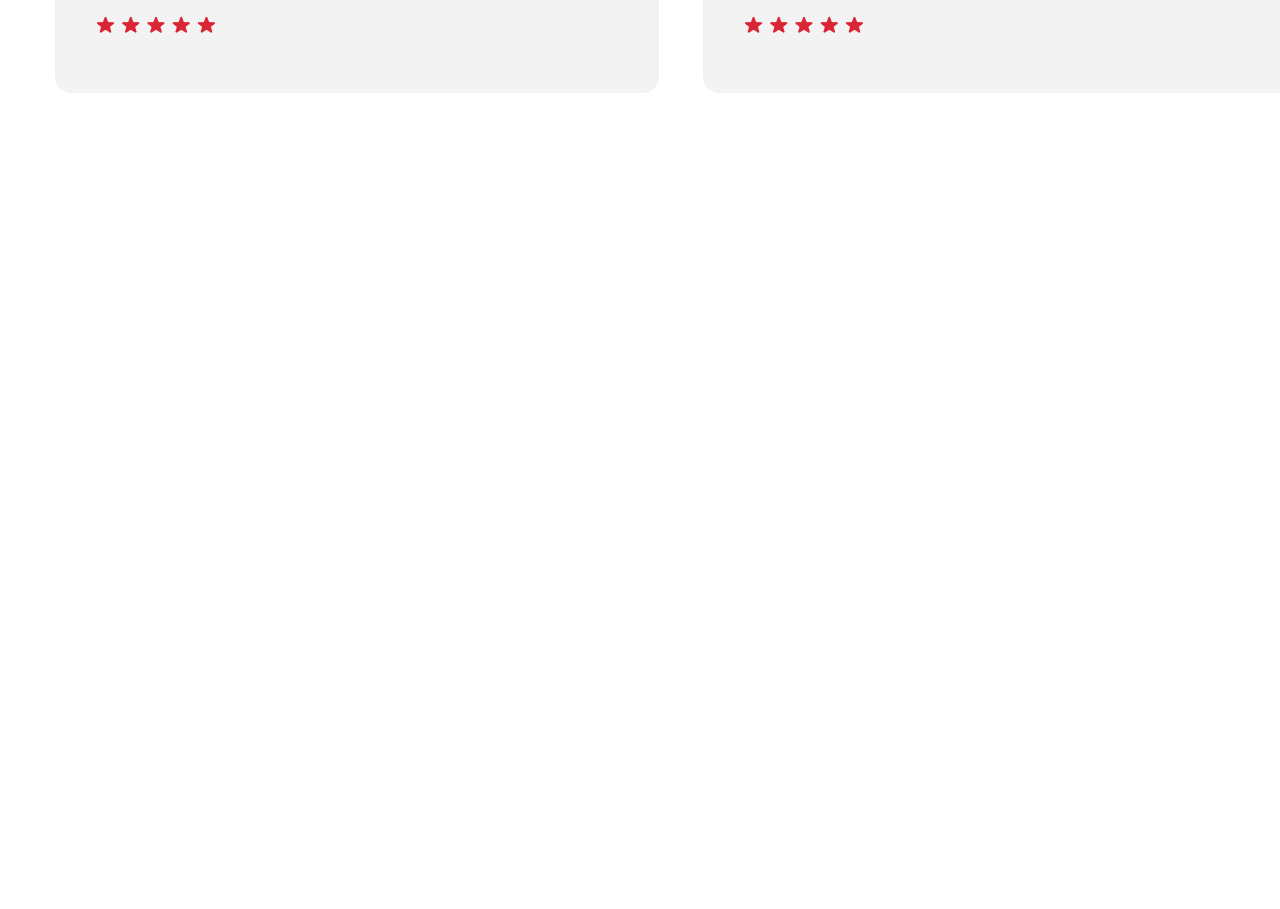
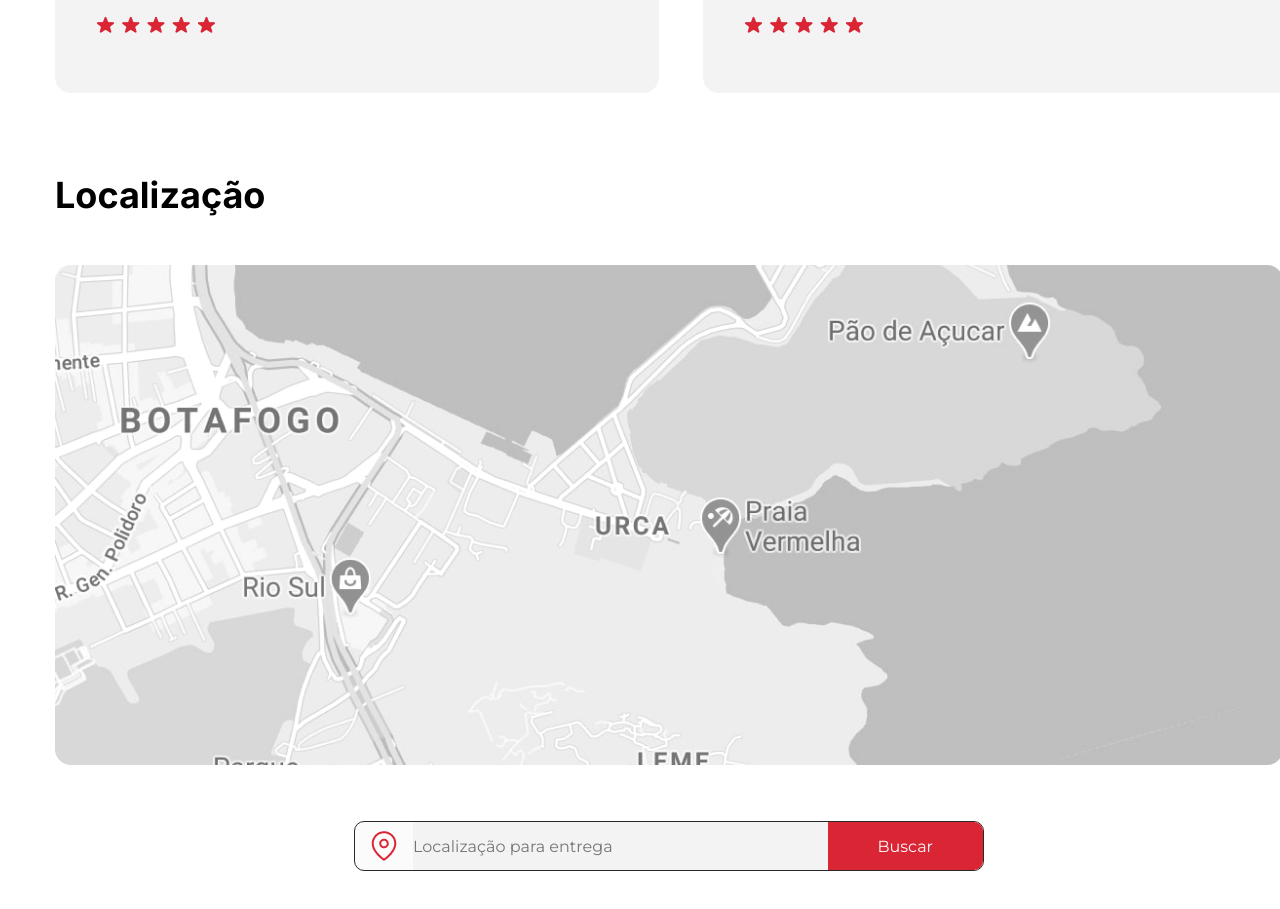
Before and after one commit to brennerpaiva/-japanese-restaurant, a Next.js app: page / in a window 1280 px wide. Shown: the part 2425-3334 px from the top of the page. Before the commit the page ends 2558 px from the top, so only its background shows below. Built offline with nearby package versions, Linux system fonts and the light colour scheme.

Commit message:
feat: create location component

```diff
--- a/src/app/page.jsx
+++ b/src/app/page.jsx
@@ -5,6 +5,7 @@ import FirstSection from "@/components/FirstSection/firstSecton";
 import SecondSection from "@/components/SecondSection/secondSection";
 import MostPopular from "@/components/MostPopular/mostPopular";
 import Comments from "@/components/Comments/comments";
+import Location from "@/components/Location/location";
 
 export default function Home() {
   return (
@@ -14,6 +15,7 @@ export default function Home() {
       <SecondSection />
       <MostPopular />
       <Comments />
+      <Location />
     </main>
   );
 }
--- /dev/null
+++ b/src/components/Location/location.jsx
@@ -0,0 +1,21 @@
+import React from "react";
+import Styles from "./styles.module.scss";
+import Image from "next/image";
+import MapImage from "../../../public/images/map.png";
+import MapIcon from "../../../public/images/map-icon.png";
+
+export default function Location() {
+  return (
+    <div className={Styles.container}>
+      <h1>Localização</h1>
+      <div className={Styles.location}>
+        <Image src={MapImage} width={1228} />
+        <div className={Styles.input}>
+          <Image src={MapIcon} width={30} />
+          <input type="text" placeholder="Localização para entrega" />
+          <button>Buscar</button>
+        </div>
+      </div>
+    </div>
+  );
+}
--- /dev/null
+++ b/src/components/Location/styles.module.scss
@@ -0,0 +1,61 @@
+.container {
+    display: flex;
+    max-width: 1210px;
+    margin: 0 auto;
+    flex-direction: column;
+    padding: 40px 20px;
+    align-items: start;
+
+    h1 {
+        font-size: 36px;
+        margin-bottom: 48px;
+    }
+}
+
+.location {
+    display: flex;
+    flex-direction: column;
+    align-items: center;
+}
+
+.input {
+    display: flex;
+    flex-direction: row;
+    justify-content: space-between;
+    margin-top: 56px;
+    background-color: #FBFBFB;
+    width: 630px;
+    height: 50px;
+    border-radius: 10px;
+    border: 1px solid #292929;
+
+    img{
+       margin: auto;
+       display: flex;
+       align-items: center;
+       cursor: pointer;
+    }
+
+    input {
+        height: 100%;
+        width: 66%;
+        background: var(--white);
+        display: flex;
+        outline: none;
+        border: none;
+    }
+
+    button{
+        height: 100%;
+        padding: 0 50px;
+        display: flex;
+        text-align: center;
+        justify-content: center;
+        align-items: center;
+        border: none;
+        border-radius: 0 9px 9px 0;
+        overflow: hidden;
+        background: #DA2535;
+        color: #FBFBFB;
+    }
+}
```
Also changed, not shown: public/images/map-icon.png (added), public/images/map.png (added).
